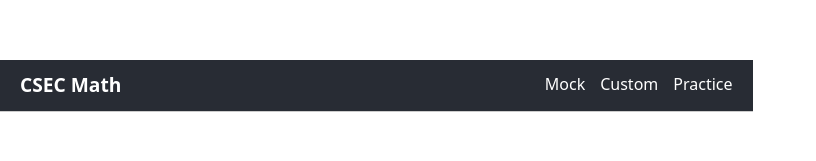
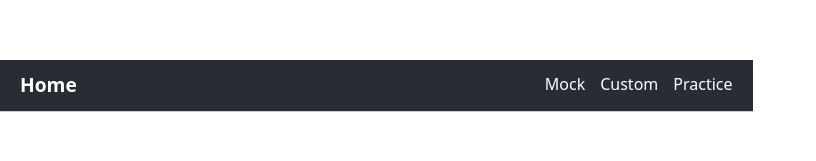
Before and after one commit to damani-g/csec-math-p1-app, a React (Vite) app: page / in a window 1280 px wide. Shown: the part 115-276 px from the top of the page, without its empty margins (0-816 px from the left). Built offline with nearby package versions, Linux system fonts and the light colour scheme.

Commit message:
Navbar text change

```diff
--- a/src/components/Navbar.jsx
+++ b/src/components/Navbar.jsx
@@ -7,7 +7,7 @@ export default function Navbar() {
   return (
     <nav className="navbar">
       <div className="nav-title">
-        <Link to="/">CSEC Math</Link>
+        <Link to="/">Home</Link>
       </div>
       <ul className="nav-links">
         <li className={location.pathname.startsWith("/mock") ? "active" : ""}>
```
